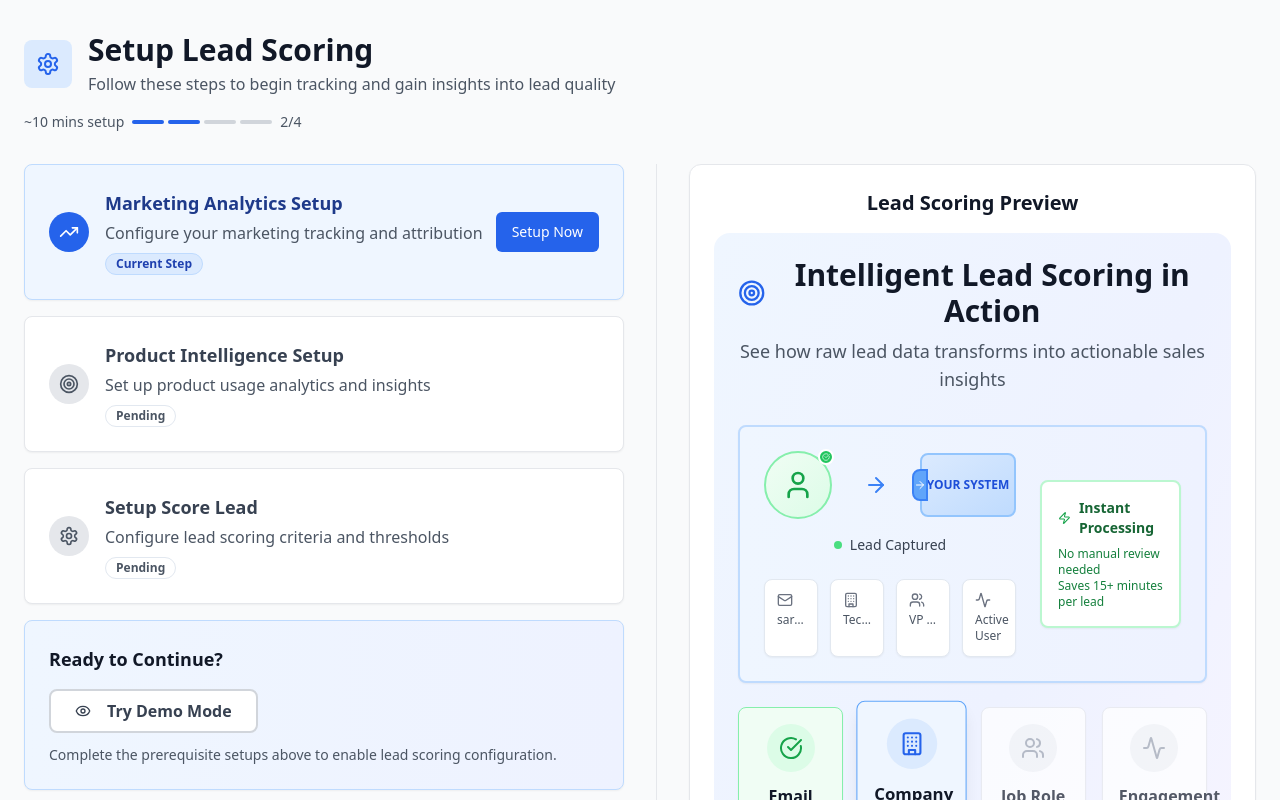
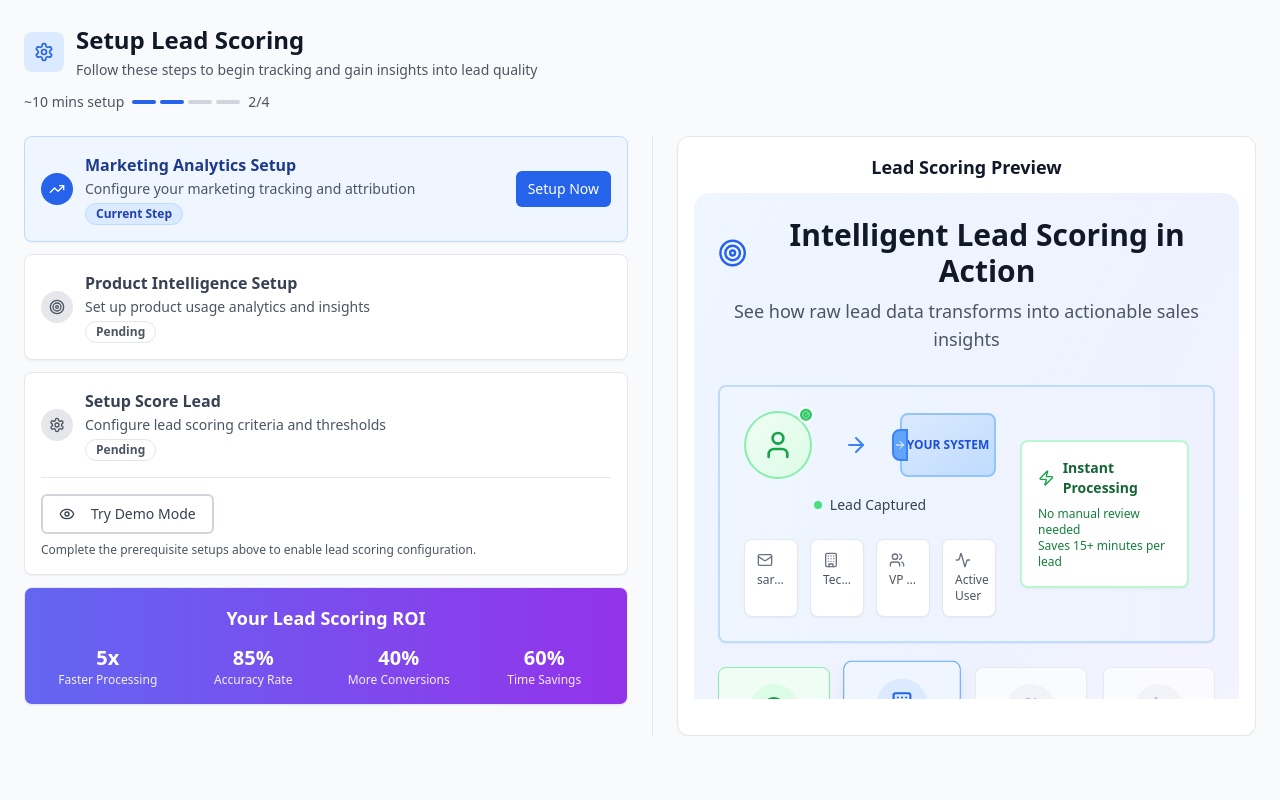
Before and after one commit to PsPasha23/lead-qualifier-insights, a React (Vite) app: page /pre-setup in a window 1280 px wide. Shown: the top 800 px of the page. Built offline with nearby package versions, Linux system fonts and the light colour scheme.

Commit message:
Refactor: Adjust PreSetup page layout
- Moved ROI section to the left, adjusted lead scoring assessment size, and made the page non-scrollable after animation.
- Updated "Ready to Continue" button to "Try Demo Mode" with a "Setup Now" button.

```diff
--- a/src/pages/PreSetup.tsx
+++ b/src/pages/PreSetup.tsx
@@ -1,3 +1,4 @@
+
 import { useState } from "react";
 import { Button } from "@/components/ui/button";
 import { Card, CardContent } from "@/components/ui/card";
@@ -70,17 +71,17 @@ const PreSetup = () => {
   };
 
   return (
-    <div className="min-h-screen bg-gray-50">
-      <div className="container mx-auto px-6 py-8">
+    <div className="min-h-screen bg-gray-50 overflow-hidden">
+      <div className="container mx-auto px-6 py-6">
         {/* Header */}
-        <div className="mb-8">
-          <div className="flex items-center mb-4">
-            <div className="w-12 h-12 bg-blue-100 rounded-lg flex items-center justify-center mr-4">
-              <Settings className="h-6 w-6 text-blue-600" />
+        <div className="mb-6">
+          <div className="flex items-center mb-3">
+            <div className="w-10 h-10 bg-blue-100 rounded-lg flex items-center justify-center mr-3">
+              <Settings className="h-5 w-5 text-blue-600" />
             </div>
             <div>
-              <h1 className="text-3xl font-bold text-gray-900">Setup Lead Scoring</h1>
-              <p className="text-gray-600 mt-1">Follow these steps to begin tracking and gain insights into lead quality</p>
+              <h1 className="text-2xl font-bold text-gray-900">Setup Lead Scoring</h1>
+              <p className="text-gray-600 text-sm mt-1">Follow these steps to begin tracking and gain insights into lead quality</p>
             </div>
           </div>
 
@@ -88,18 +89,18 @@ const PreSetup = () => {
           <div className="flex items-center space-x-2 text-sm text-gray-600">
             <span>~10 mins setup</span>
             <div className="flex items-center space-x-1">
-              <div className="w-8 h-1 bg-blue-600 rounded"></div>
-              <div className="w-8 h-1 bg-blue-600 rounded"></div>
-              <div className="w-8 h-1 bg-gray-300 rounded"></div>
-              <div className="w-8 h-1 bg-gray-300 rounded"></div>
+              <div className="w-6 h-1 bg-blue-600 rounded"></div>
+              <div className="w-6 h-1 bg-blue-600 rounded"></div>
+              <div className="w-6 h-1 bg-gray-300 rounded"></div>
+              <div className="w-6 h-1 bg-gray-300 rounded"></div>
             </div>
             <span>2/4</span>
           </div>
         </div>
 
-        <div className="grid grid-cols-1 lg:grid-cols-2 gap-8">
-          {/* Left Side - Setup Steps */}
-          <div className="space-y-4">
+        <div className="grid grid-cols-1 lg:grid-cols-2 gap-6 h-[calc(100vh-200px)]">
+          {/* Left Side - Setup Steps and ROI */}
+          <div className="space-y-3 overflow-y-auto">
             {steps.map((step) => {
               const Icon = step.icon;
               const isActive = step.status === 'current';
@@ -112,49 +113,49 @@ const PreSetup = () => {
                   isCompleted ? 'border-green-200 bg-green-50' :
                   'border-gray-200 bg-white'
                 }`}>
-                  <CardContent className="p-6">
+                  <CardContent className="p-4">
                     <div className="flex items-center justify-between">
                       {/* Left side - Step info */}
-                      <div className="flex items-center space-x-4">
+                      <div className="flex items-center space-x-3">
                         {/* Step indicator */}
-                        <div className={`w-10 h-10 rounded-full flex items-center justify-center ${
+                        <div className={`w-8 h-8 rounded-full flex items-center justify-center ${
                           isCompleted ? 'bg-green-600 text-white' :
                           isActive ? 'bg-blue-600 text-white' :
                           'bg-gray-200 text-gray-600'
                         }`}>
                           {isCompleted ? (
-                            <CheckCircle className="h-5 w-5" />
+                            <CheckCircle className="h-4 w-4" />
                           ) : (
-                            <Icon className="h-5 w-5" />
+                            <Icon className="h-4 w-4" />
                           )}
                         </div>
 
                         {/* Step content */}
                         <div className="flex-1">
-                          <h3 className={`font-semibold text-lg ${
+                          <h3 className={`font-semibold ${
                             isActive ? 'text-blue-900' :
                             isCompleted ? 'text-green-900' :
                             'text-gray-700'
                           }`}>
                             {step.title}
                           </h3>
-                          <p className="text-gray-600 mt-1">{step.description}</p>
+                          <p className="text-gray-600 text-sm mt-0.5">{step.description}</p>
 
                           {/* Status badges */}
-                          <div className="flex items-center space-x-2 mt-2">
+                          <div className="flex items-center space-x-2 mt-1">
                             {isCompleted && (
-                              <Badge className="bg-green-100 text-green-800 border-green-200">
-                                <CheckCircle className="h-3 w-3 mr-1" />
+                              <Badge className="bg-green-100 text-green-800 border-green-200 text-xs">
+                                <CheckCircle className="h-2 w-2 mr-1" />
                                 Completed
                               </Badge>
                             )}
                             {isActive && !isCompleted && (
-                              <Badge className="bg-blue-100 text-blue-800 border-blue-200">
+                              <Badge className="bg-blue-100 text-blue-800 border-blue-200 text-xs">
                                 Current Step
                               </Badge>
                             )}
                             {isPending && (
-                              <Badge variant="outline" className="text-gray-600">
+                              <Badge variant="outline" className="text-gray-600 text-xs">
                                 Pending
                               </Badge>
                             )}
@@ -166,86 +167,88 @@ const PreSetup = () => {
                       {step.setupRequired && (
                         <Button
                           onClick={() => handleSetupStep(step.number)}
+                          size="sm"
                           className="bg-blue-600 hover:bg-blue-700 text-white"
                         >
                           Setup Now
                         </Button>
                       )}
                     </div>
-                  </CardContent>
-                </Card>
-              );
-            })}
 
-            {/* Action Buttons Section */}
-            <Card className="bg-gradient-to-r from-blue-50 to-indigo-50 border-blue-200 mt-8">
-              <CardContent className="p-6">
-                <h3 className="text-lg font-semibold text-gray-900 mb-4">Ready to Continue?</h3>
-
-                <div className="flex flex-col sm:flex-row gap-4">
+                    {/* Setup Score Lead Actions */}
+                    {step.number === 3 && (
+                      <div className="mt-4 pt-4 border-t border-gray-200">
+                        <div className="flex flex-col sm:flex-row gap-3">
                           {canSetupLeadScore && (
                             <Button
                               onClick={handleSetupLeadScore}
-                      size="lg"
-                      className="bg-blue-600 hover:bg-blue-700 text-white shadow-lg hover:shadow-xl transition-all duration-200 flex items-center space-x-2 px-6 py-3 text-base font-semibold rounded-lg group"
+                              className="bg-blue-600 hover:bg-blue-700 text-white flex items-center space-x-2"
                             >
-                      <Settings className="h-5 w-5 group-hover:rotate-90 transition-transform duration-200" />
-                      <span>Setup Lead Score</span>
+                              <Settings className="h-4 w-4" />
+                              <span>Setup Now</span>
                             </Button>
                           )}
 
                           <Button
                             onClick={handleTryDemo}
                             variant="outline"
-                    size="lg"
-                    className="border-2 border-gray-300 hover:border-gray-400 text-gray-700 hover:text-gray-900 hover:bg-gray-50 transition-all duration-200 flex items-center space-x-2 px-6 py-3 text-base font-semibold rounded-lg group"
+                            className="border-2 border-gray-300 hover:border-gray-400 text-gray-700 hover:text-gray-900 hover:bg-gray-50 flex items-center space-x-2"
                           >
-                    <Eye className="h-5 w-5 group-hover:scale-110 transition-transform duration-200" />
+                            <Eye className="h-4 w-4" />
                             <span>Try Demo Mode</span>
                           </Button>
                         </div>
 
                         {!canSetupLeadScore && (
-                  <p className="text-sm text-gray-600 mt-3">
+                          <p className="text-xs text-gray-600 mt-2">
                             Complete the prerequisite setups above to enable lead scoring configuration.
                           </p>
                         )}
+                      </div>
+                    )}
                   </CardContent>
                 </Card>
+              );
+            })}
 
-            {/* Benefits Section */}
-            <Card className="bg-gradient-to-r from-green-50 to-emerald-50 border-green-200">
-              <CardContent className="p-6">
-                <h4 className="text-lg font-semibold text-gray-900 mb-4 flex items-center">
-                  <Star className="h-5 w-5 text-green-600 mr-2" />
-                  Expected Benefits
+            {/* Your Lead Scoring ROI Section - Moved from right side */}
+            <Card className="bg-gradient-to-r from-indigo-500 to-purple-600 text-white">
+              <CardContent className="p-4">
+                <h4 className="text-lg font-bold mb-3 text-center">
+                  Your Lead Scoring ROI
                 </h4>
-                <div className="grid grid-cols-1 sm:grid-cols-3 gap-4">
+                <div className="grid grid-cols-2 md:grid-cols-4 gap-3">
                   <div className="text-center">
-                    <div className="text-2xl font-bold text-green-900">5x</div>
-                    <p className="text-sm text-green-700">Faster Qualification</p>
+                    <div className="text-xl font-bold">5x</div>
+                    <p className="text-xs opacity-90">Faster Processing</p>
                   </div>
                   <div className="text-center">
-                    <div className="text-2xl font-bold text-green-900">85%</div>
-                    <p className="text-sm text-green-700">Accuracy Rate</p>
+                    <div className="text-xl font-bold">85%</div>
+                    <p className="text-xs opacity-90">Accuracy Rate</p>
                   </div>
                   <div className="text-center">
-                    <div className="text-2xl font-bold text-green-900">40%</div>
-                    <p className="text-sm text-green-700">More Conversions</p>
+                    <div className="text-xl font-bold">40%</div>
+                    <p className="text-xs opacity-90">More Conversions</p>
+                  </div>
+                  <div className="text-center">
+                    <div className="text-xl font-bold">60%</div>
+                    <p className="text-xs opacity-90">Time Savings</p>
                   </div>
                 </div>
               </CardContent>
             </Card>
           </div>
 
-          {/* Right Side - Illustration (Separated) */}
-          <div className="lg:border-l lg:border-gray-200 lg:pl-8">
-            <div className="sticky top-8">
-              <div className="bg-white rounded-xl border border-gray-200 p-6 shadow-sm">
-                <h3 className="text-xl font-semibold text-gray-900 mb-4 text-center">
+          {/* Right Side - Illustration */}
+          <div className="lg:border-l lg:border-gray-200 lg:pl-6 overflow-hidden">
+            <div className="h-full">
+              <div className="bg-white rounded-xl border border-gray-200 p-4 shadow-sm h-full overflow-hidden">
+                <h3 className="text-lg font-semibold text-gray-900 mb-3 text-center">
                   Lead Scoring Preview
                 </h3>
+                <div className="h-[calc(100%-60px)] overflow-hidden">
                   <LeadScoringIllustration />
+                </div>
               </div>
             </div>
           </div>
```
Lines whose indentation alone changed are shown as unchanged.
